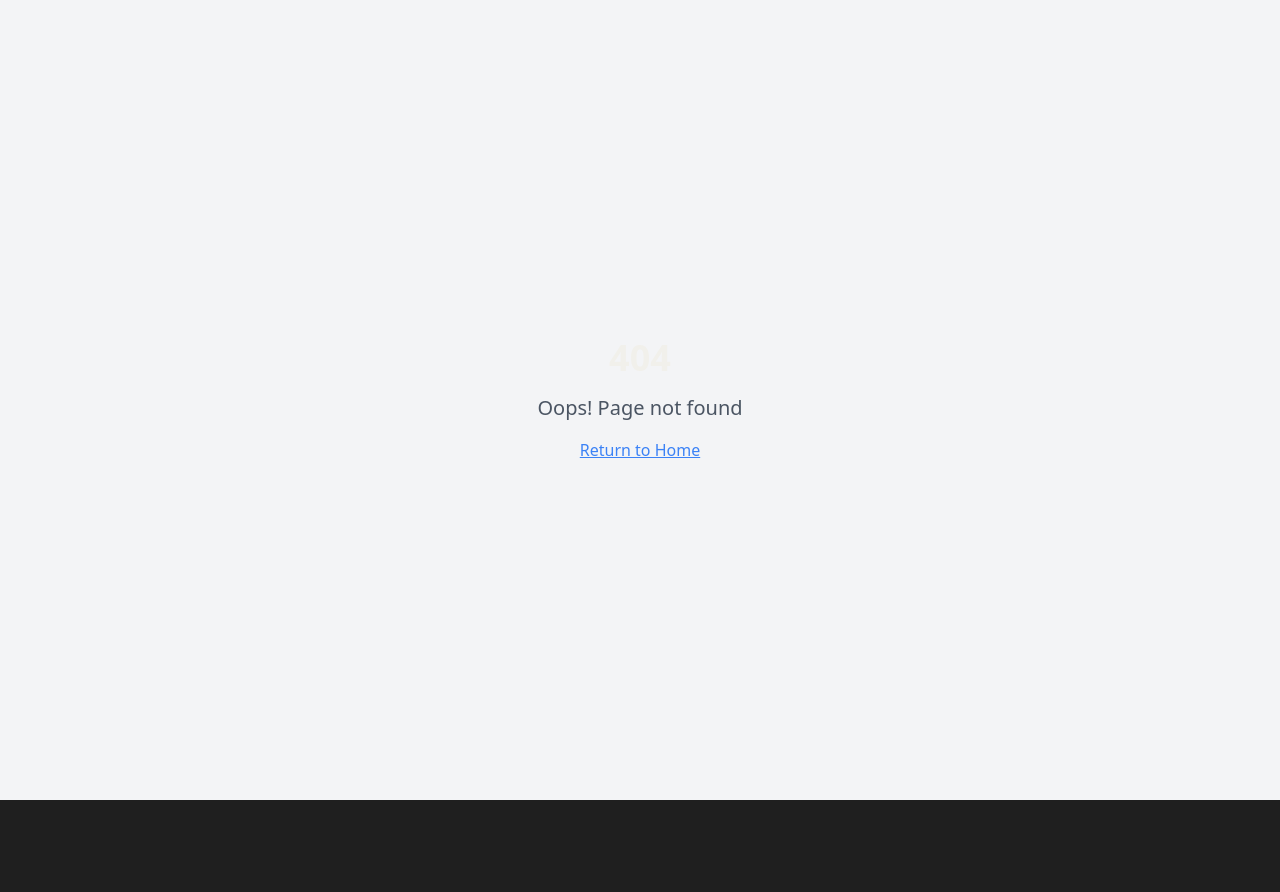
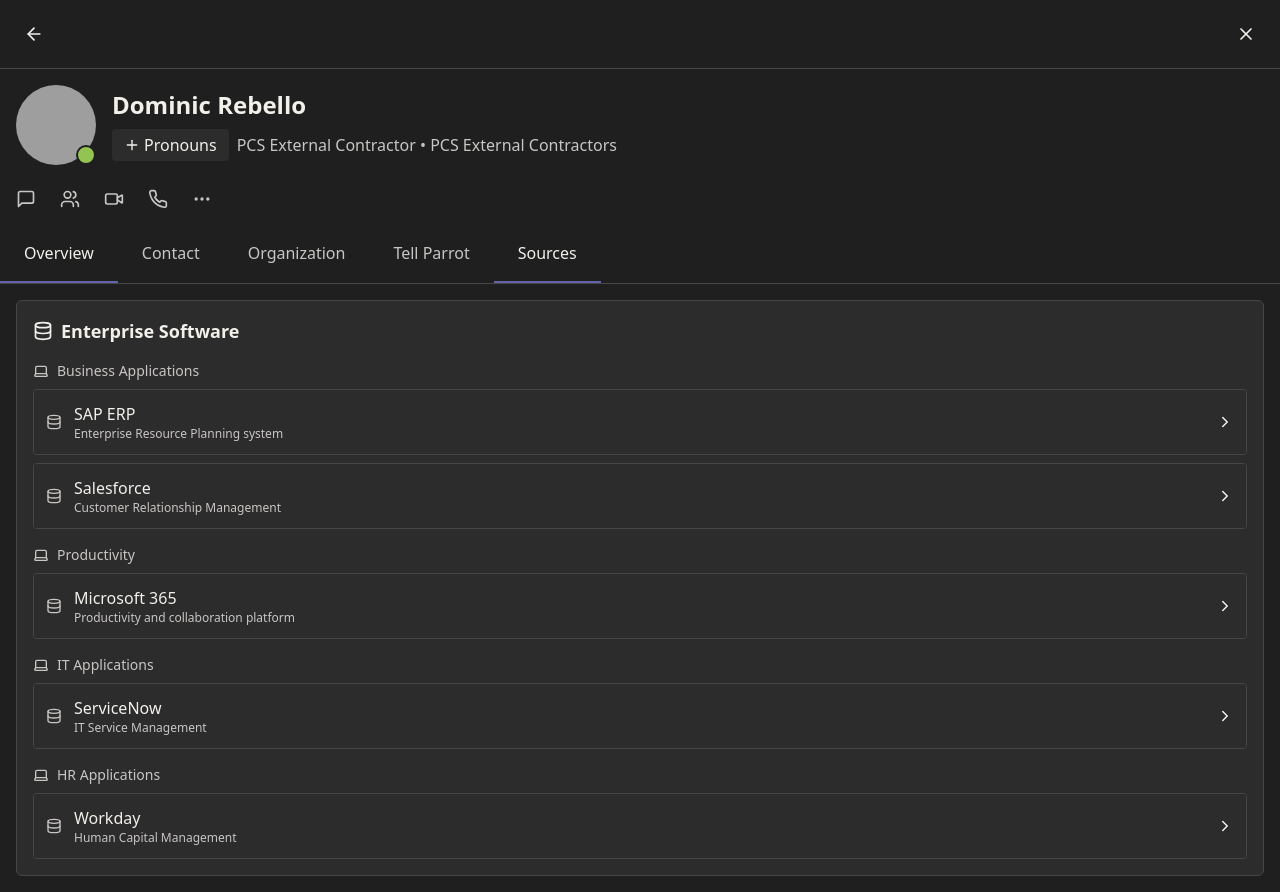
Before and after one commit to Walley411/parrot-tab-empower-67, a React (Vite) app: page /profile/1/sources in a window 1280 px wide. Before the commit this address had no page. Before the commit the page ends 800 px from the top, so only its background shows below. Built offline with nearby package versions, Linux system fonts and the light colour scheme; grey boxes are pictures that could not be loaded.

Commit message:
Add "Sources" tab
Adds a new "Sources" tab to the navigation.

```diff
--- a/src/App.tsx
+++ b/src/App.tsx
@@ -11,6 +11,7 @@ import ProfileOverview from "./pages/ProfileOverview";
 import ProfileContact from "./pages/ProfileContact";
 import ProfileOrganization from "./pages/ProfileOrganization";
 import TellParrot from "./pages/TellParrot";
+import Sources from "./pages/Sources";
 
 const queryClient = new QueryClient();
 
@@ -27,6 +28,7 @@ const App = () => (
             <Route path="contact" element={<ProfileContact />} />
             <Route path="organization" element={<ProfileOrganization />} />
             <Route path="tell-parrot" element={<TellParrot />} />
+            <Route path="sources" element={<Sources />} />
           </Route>
           <Route path="*" element={<NotFound />} />
         </Routes>
--- a/src/components/Navigation.tsx
+++ b/src/components/Navigation.tsx
@@ -13,7 +13,8 @@ const Navigation: React.FC<NavigationProps> = ({ userId }) => {
     { name: 'Overview', path: `/profile/${userId}` },
     { name: 'Contact', path: `/profile/${userId}/contact` },
     { name: 'Organization', path: `/profile/${userId}/organization` },
-    { name: 'Tell Parrot', path: `/profile/${userId}/tell-parrot` }
+    { name: 'Tell Parrot', path: `/profile/${userId}/tell-parrot` },
+    { name: 'Sources', path: `/profile/${userId}/sources` }
   ];
 
   return (
--- /dev/null
+++ b/src/pages/Sources.tsx
@@ -0,0 +1,209 @@
+
+import React, { useState } from 'react';
+import { Database, Users, Laptop, Shield, ChevronDown, ChevronRight } from 'lucide-react';
+import AvatarStatus from '@/components/AvatarStatus';
+
+// Mock enterprise software data with data owners and governance roles
+const enterpriseSoftware = [
+  {
+    id: '1',
+    name: 'SAP ERP',
+    description: 'Enterprise Resource Planning system',
+    category: 'Business Applications',
+    dataOwners: [
+      {
+        id: '1',
+        name: 'Dominic Rebello',
+        title: 'PCS External Contractor',
+        role: 'Data Owner',
+        avatarUrl: 'https://images.unsplash.com/photo-1568602471122-7832951cc4c5?ixlib=rb-4.0.3&ixid=MnwxMjA3fDB8MHxwaG90by1wYWdlfHx8fGVufDB8fHx8&auto=format&fit=facearea&facepad=2&w=300&h=300&q=80',
+        status: 'available'
+      },
+      {
+        id: '2',
+        name: 'Joziah Daley',
+        title: 'Portfolio Manager',
+        role: 'Data Steward',
+        avatarUrl: 'https://images.unsplash.com/photo-1580489944761-15a19d654956?ixlib=rb-4.0.3&ixid=MnwxMjA3fDB8MHxwaG90by1wYWdlfHx8fGVufDB8fHx8&auto=format&fit=facearea&facepad=2&w=300&h=300&q=80',
+        status: 'away'
+      }
+    ]
+  },
+  {
+    id: '2',
+    name: 'Microsoft 365',
+    description: 'Productivity and collaboration platform',
+    category: 'Productivity',
+    dataOwners: [
+      {
+        id: '2',
+        name: 'Joziah Daley',
+        title: 'Portfolio Manager',
+        role: 'Data Owner',
+        avatarUrl: 'https://images.unsplash.com/photo-1580489944761-15a19d654956?ixlib=rb-4.0.3&ixid=MnwxMjA3fDB8MHxwaG90by1wYWdlfHx8fGVufDB8fHx8&auto=format&fit=facearea&facepad=2&w=300&h=300&q=80',
+        status: 'away'
+      }
+    ]
+  },
+  {
+    id: '3',
+    name: 'Salesforce',
+    description: 'Customer Relationship Management',
+    category: 'Business Applications',
+    dataOwners: [
+      {
+        id: '1001',
+        name: 'Blair Dumbell',
+        title: 'PCS External Contractor',
+        role: 'Data Owner',
+        avatarUrl: 'https://images.unsplash.com/photo-1500648767791-00dcc994a43e?ixlib=rb-4.0.3&ixid=MnwxMjA3fDB8MHxwaG90by1wYWdlfHx8fGVufDB8fHx8&auto=format&fit=facearea&facepad=2&w=300&h=300&q=80',
+        status: 'available'
+      },
+      {
+        id: '1002',
+        name: 'Kyle Donnison',
+        title: 'PCS External Contractor',
+        role: 'Data Steward',
+        avatarUrl: 'https://images.unsplash.com/photo-1570295999919-56ceb5ecca61?ixlib=rb-4.0.3&ixid=MnwxMjA3fDB8MHxwaG90by1wYWdlfHx8fGVufDB8fHx8&auto=format&fit=facearea&facepad=2&w=300&h=300&q=80',
+        status: 'away'
+      }
+    ]
+  },
+  {
+    id: '4',
+    name: 'ServiceNow',
+    description: 'IT Service Management',
+    category: 'IT Applications',
+    dataOwners: [
+      {
+        id: '3001',
+        name: 'Liezel Pieters',
+        title: 'PCS External Contractor',
+        role: 'Data Owner',
+        avatarUrl: 'https://images.unsplash.com/photo-1534528741775-53994a69daeb?ixlib=rb-4.0.3&ixid=MnwxMjA3fDB8MHxwaG90by1wYWdlfHx8fGVufDB8fHx8&auto=format&fit=facearea&facepad=2&w=300&h=300&q=80',
+        status: 'away'
+      },
+      {
+        id: '3003',
+        name: 'Roselle Abano',
+        title: 'PCS External Contractor',
+        role: 'Data Protection Officer',
+        avatarUrl: 'https://images.unsplash.com/photo-1517841905240-472988babdf9?ixlib=rb-4.0.3&ixid=MnwxMjA3fDB8MHxwaG90by1wYWdlfHx8fGVufDB8fHx8&auto=format&fit=facearea&facepad=2&w=300&h=300&q=80',
+        status: 'available'
+      }
+    ]
+  },
+  {
+    id: '5',
+    name: 'Workday',
+    description: 'Human Capital Management',
+    category: 'HR Applications',
+    dataOwners: [
+      {
+        id: '3002',
+        name: 'Ghia Assanova',
+        title: 'PCS External Contractor',
+        role: 'Data Owner',
+        avatarUrl: 'https://images.unsplash.com/photo-1531746020798-e6953c6e8e04?ixlib=rb-4.0.3&ixid=MnwxMjA3fDB8MHxwaG90by1wYWdlfHx8fGVufDB8fHx8&auto=format&fit=facearea&facepad=2&w=300&h=300&q=80',
+        status: 'available'
+      }
+    ]
+  }
+];
+
+const Sources = () => {
+  const [expandedSoftware, setExpandedSoftware] = useState<string[]>([]);
+
+  const toggleSoftware = (softwareId: string) => {
+    setExpandedSoftware(prev =>
+      prev.includes(softwareId)
+        ? prev.filter(id => id !== softwareId)
+        : [...prev, softwareId]
+    );
+  };
+
+  // Group software by category
+  const softwareByCategory = enterpriseSoftware.reduce((acc, software) => {
+    if (!acc[software.category]) {
+      acc[software.category] = [];
+    }
+    acc[software.category].push(software);
+    return acc;
+  }, {} as Record<string, typeof enterpriseSoftware>);
+
+  return (
+    <div className="animate-fade-in">
+      <div className="teams-card">
+        <div className="flex items-center text-teams-text mb-4">
+          <Database size={20} className="mr-2" />
+          <h2 className="text-lg font-semibold">Enterprise Software</h2>
+        </div>
+
+        <div className="space-y-4">
+          {Object.entries(softwareByCategory).map(([category, softwares]) => (
+            <div key={category} className="space-y-2">
+              <h3 className="text-sm text-teams-secondarytext font-medium flex items-center">
+                <Laptop size={16} className="mr-2" />
+                {category}
+              </h3>
+
+              {softwares.map(software => (
+                <div key={software.id} className="border border-teams-border rounded-md overflow-hidden">
+                  <div
+                    className="flex items-center justify-between p-3 bg-teams-darkgray cursor-pointer hover:bg-teams-gray"
+                    onClick={() => toggleSoftware(software.id)}
+                  >
+                    <div className="flex items-center">
+                      <Database size={16} className="mr-3 text-teams-secondarytext" />
+                      <div>
+                        <span className="font-medium">{software.name}</span>
+                        <p className="text-xs text-teams-secondarytext">{software.description}</p>
+                      </div>
+                    </div>
+                    {expandedSoftware.includes(software.id) ?
+                      <ChevronDown size={18} /> :
+                      <ChevronRight size={18} />
+                    }
+                  </div>
+
+                  {expandedSoftware.includes(software.id) && (
+                    <div className="animate-slide-in">
+                      <div className="p-3 bg-teams-gray border-t border-teams-border">
+                        <div className="flex items-center text-teams-secondarytext mb-2">
+                          <Users size={16} className="mr-2" />
+                          <span className="text-sm font-medium">Data Governance</span>
+                        </div>
+
+                        <div className="space-y-2 mt-2">
+                          {software.dataOwners.map(owner => (
+                            <div key={owner.id} className="flex items-center p-2 rounded-md hover:bg-teams-lightgray">
+                              <AvatarStatus
+                                avatarUrl={owner.avatarUrl}
+                                status={owner.status as 'available' | 'away' | 'busy' | 'offline'}
+                                size="small"
+                              />
+                              <div className="ml-3 flex-1">
+                                <p className="font-medium text-sm">{owner.name}</p>
+                                <p className="text-xs text-teams-secondarytext">{owner.title}</p>
+                              </div>
+                              <div className="flex items-center px-2 py-1 bg-teams-lightgray rounded text-xs">
+                                <Shield size={12} className="mr-1 text-teams-accent" />
+                                {owner.role}
+                              </div>
+                            </div>
+                          ))}
+                        </div>
+                      </div>
+                    </div>
+                  )}
+                </div>
+              ))}
+            </div>
+          ))}
+        </div>
+      </div>
+    </div>
+  );
+};
+
+export default Sources;
```
